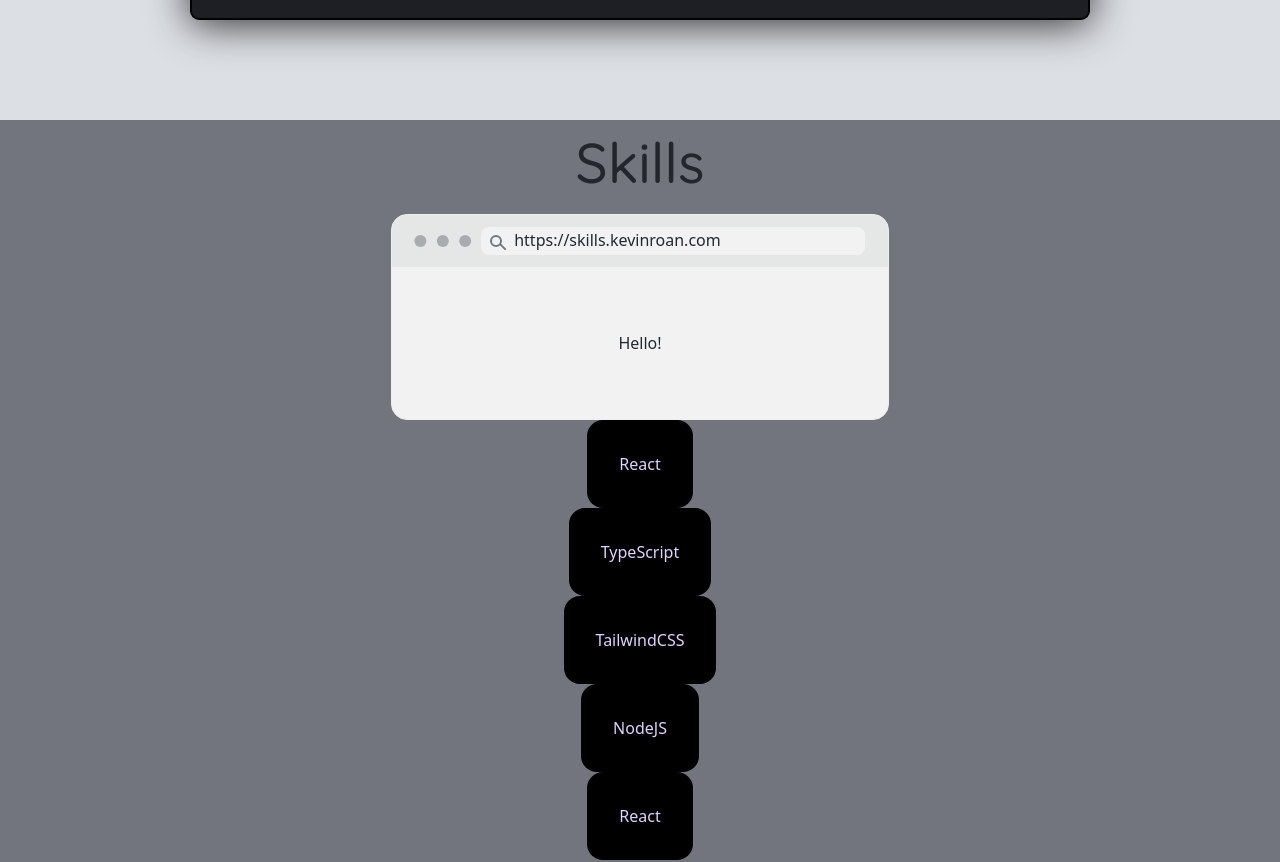
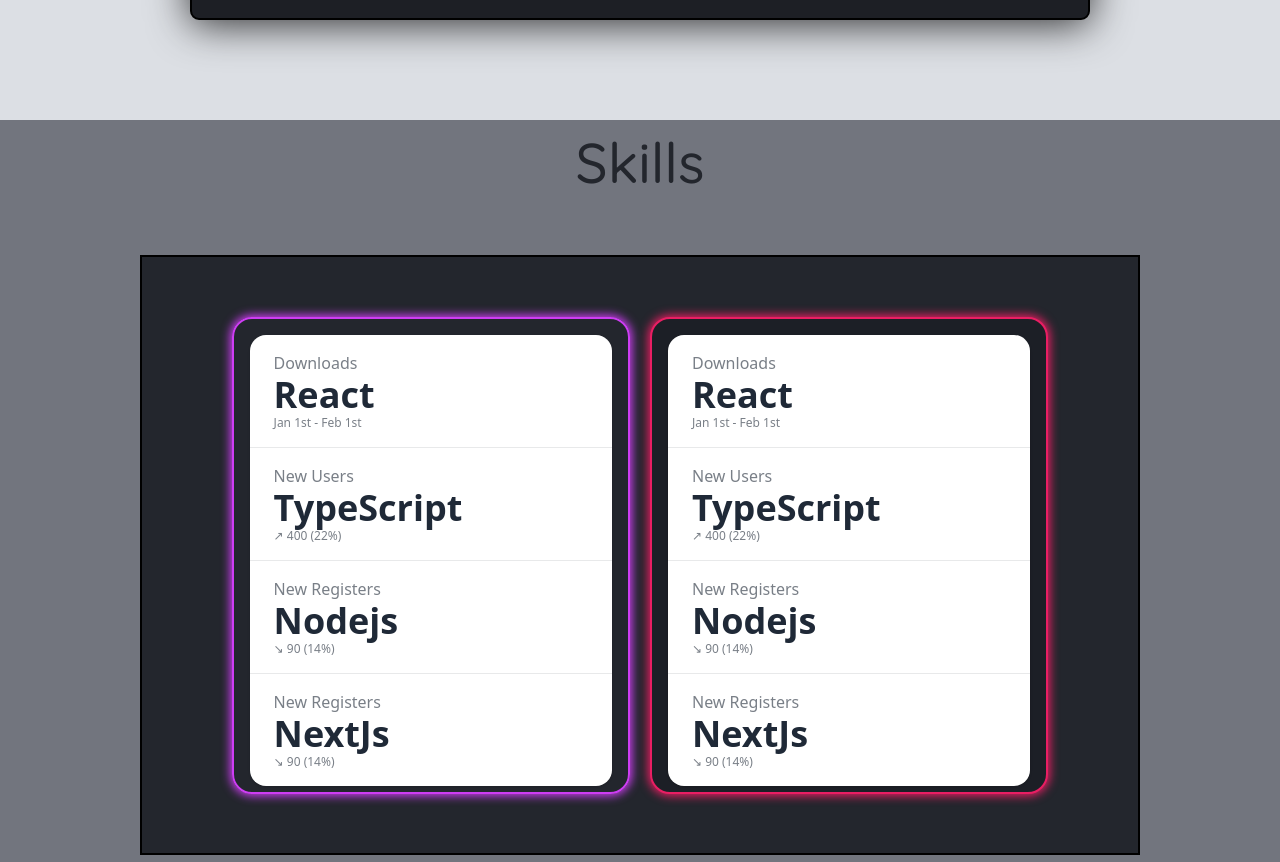
Before and after one commit to kevin-roan/kevinroan, a React (Create React App) app: page / in a window 1280 px wide. Shown: the part 1480-2342 px from the top of the page. Built offline with nearby package versions, Linux system fonts and the light colour scheme.

Commit message:
skills page

```diff
--- a/src/Pages/AboutMe.jsx
+++ b/src/Pages/AboutMe.jsx
@@ -1,6 +1,8 @@
 import React from "react";
 import styled from "@emotion/styled";
 import dp from "../assets/images/dp.jpg";
+import { Button } from "@material-tailwind/react";
+import { ArrowDownTrayIcon } from "@heroicons/react/24/outline";
 
 const CardContainer = styled.div`
   display: flex;
@@ -106,7 +108,7 @@
 const HighLight = styled.span`
   color: #e91e63;
 `;
-export default function AboutMe() {
+export default function AboutMe({ downloadCv }) {
   return (
     <div className="container">
       <CardContainer>
@@ -145,6 +147,15 @@
             <HighLight>React</HighLight> and <HighLight>Typescript</HighLight>,
             try to design my own stuff and build cool web apps while learning
             new things.
+            <Button
+              color="lime"
+              className="flex items-center mt-4 gap-3 white"
+              size="sm"
+              onClick={() => downloadCv()}
+            >
+              <ArrowDownTrayIcon strokeWidth={2} className="h-4 w-4" /> Download
+              CV
+            </Button>
           </Paragraph>
         </ContentContainer>
       </CardContainer>
--- a/src/Pages/Home.jsx
+++ b/src/Pages/Home.jsx
@@ -8,6 +8,14 @@
 import Extra from "../Pages/Extra";
 import Skills from "../Pages/Skills";
 
+const DownloadCv = () => {
+  const fileUrl = "/kevinroan-cv.pdf";
+  const link = document.createElement("a");
+  link.href = fileUrl;
+  link.download = "kevinroan-cv.pdf";
+  link.click();
+};
+
 const Home = () => {
   return (
     <>
@@ -17,7 +25,7 @@
         <TextTyper />
       </div>
       <div style={{ height: "100vh", backgroundColor: "#DCDFE4" }}>
-        <AboutMe />
+        <AboutMe downloadCv={DownloadCv} />
       </div>
       <div style={{ height: "100vh", backgroundColor: "#72757E" }}>
         <Skills />
--- a/src/Pages/Skills.jsx
+++ b/src/Pages/Skills.jsx
@@ -1,5 +1,6 @@
 import React from "react";
 import styled from "@emotion/styled";
+import { IconButton } from "@material-tailwind/react";
 
 const HeaderStyled = styled.h1`
   color: #23262d;
@@ -37,35 +38,114 @@
   },
 ];
 
-const SkillContainer = ({ skill }) => {
+const Container = styled.div`
+  display: flex;
+  justify-content: center;
+  align-items: center;
+  margin: 0 auto;
+  border: 2px solid black;
+  height: 600px;
+  width: 1000px;
+  background-color: #23262d;
+  margin-top: 4%;
+  @media screen and (max-width: 480px) {
+    flex-direction: column;
+    height: 80vh;
+    width: auto;
+    margin: 10px;
+  }
+
+  leftpane {
+    height: 80%;
+    width: 40%;
+    border: 2px solid black;
+    margin: 10px;
+    border-radius: 20px;
+    border: 2px solid #ce3df3;
+    box-shadow: 0 0 10px 2px #ce3df3;
+    @media screen and (max-width: 480px) {
+      width: 80%;
+    }
+  }
+  rightpane {
+    border-radius: 20px;
+    background-color: #1c1f26;
+    margin: 10px;
+    height: 80%;
+    width: 40%;
+    border: 2px solid #e91e63;
+    box-shadow: 0 0 10px 2px #e91e63;
+    @media screen and (max-width: 480px) {
+      width: 80%;
+    }
+  }
+  rightpane:hover {
+    transform: scale(1.01);
+  }
+  leftpane:hover {
+    transform: scale(1.01);
+  }
+`;
+
+const Skills = () => {
   return (
-    <div className="flex items-center justify-center">
-      <div className="card w-50 h-1/2 bg-black text-primary-content">
-        <div className="card-body">
-          <h2 className="">{skill.name}</h2>
-        </div>
+    <div>
+      <HeaderStyled>Skills</HeaderStyled>
+      <Container>
+        <leftpane>
+          <div className="items-center w-half p-4 hidden sm:block">
+            <IconStat />
+          </div>
+        </leftpane>
+        <rightpane>
+          <div className="flex items-center w-half p-4">
+            <IconStat />
+          </div>
+        </rightpane>
+      </Container>
+    </div>
+  );
+};
+
+export default Skills;
+
+const IconStat = () => {
+  return (
+    <div className="stats stats-vertical shadow w-full">
+      <div className="stat">
+        <div className="stat-title">Downloads</div>
+        <div className="stat-value">React</div>
+        <div className="stat-desc">Jan 1st - Feb 1st</div>
+      </div>
+
+      <div className="stat">
+        <div className="stat-title">New Users</div>
+        <div className="stat-value">TypeScript</div>
+        <div className="stat-desc">↗︎ 400 (22%)</div>
+      </div>
+
+      <div className="stat">
+        <div className="stat-title">New Registers</div>
+        <div className="stat-value">Nodejs</div>
+        <div className="stat-desc">↘︎ 90 (14%)</div>
+      </div>
+      <div className="stat">
+        <div className="stat-title">New Registers</div>
+        <div className="stat-value">NextJs</div>
+        <div className="stat-desc">↘︎ 90 (14%)</div>
       </div>
     </div>
   );
 };
 
-export default function Skills() {
+const SingleIconState = () => {
   return (
-    <>
-      <HeaderStyled>Skills</HeaderStyled>
-      <div className="w-50 flex justify-center items-center">
-        <div className="mockup-browser border bg-base-300">
-          <div className="mockup-browser-toolbar">
-            <div className="input">https://skills.kevinroan.com</div>
-          </div>
-          <div className="flex justify-center px-4 py-16 bg-base-200">
-            Hello!
-          </div>
-        </div>
+    <div className="stats shadow">
+      <div className="stat">
+        <div className="stat-title">Total Page Views</div>
+        <div className="stat-value">89,400</div>
+        <div className="stat-desc">21% more than last month</div>
       </div>
-      {skills.map((skill, index) => (
-        <SkillContainer skill={skill} key={index} />
-      ))}
-    </>
+    </div>
   );
-}
+};
```
Also changed, not shown: 1 other file (tests, documents, lock files or other folders).
